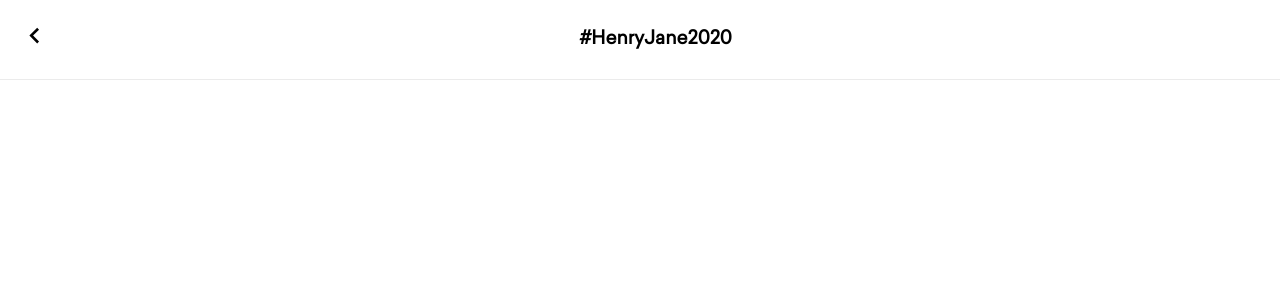
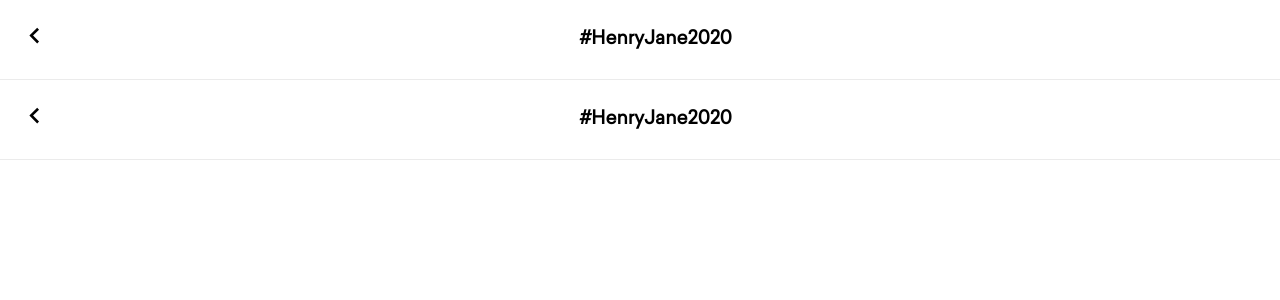
Before and after one commit to chibaba/owan, a React (Create React App) app: page / in a window 1280 px wide. Shown: the top 300 px of the page. Built offline with nearby package versions, Linux system fonts and the light colour scheme.

Commit message:
move header to layout

```diff
--- a/src/Commons/Layout/index.jsx
+++ b/src/Commons/Layout/index.jsx
@@ -1,7 +1,13 @@
 import React from 'react';
+import Header from '../Header';
 
 function Layout({ children }) {
-  return <>{children}</>;
+  return (
+    <>
+      <Header bordered={true} title="#HenryJane2020" />
+      {children}
+    </>
+  );
 }
 
 export default Layout;
```
